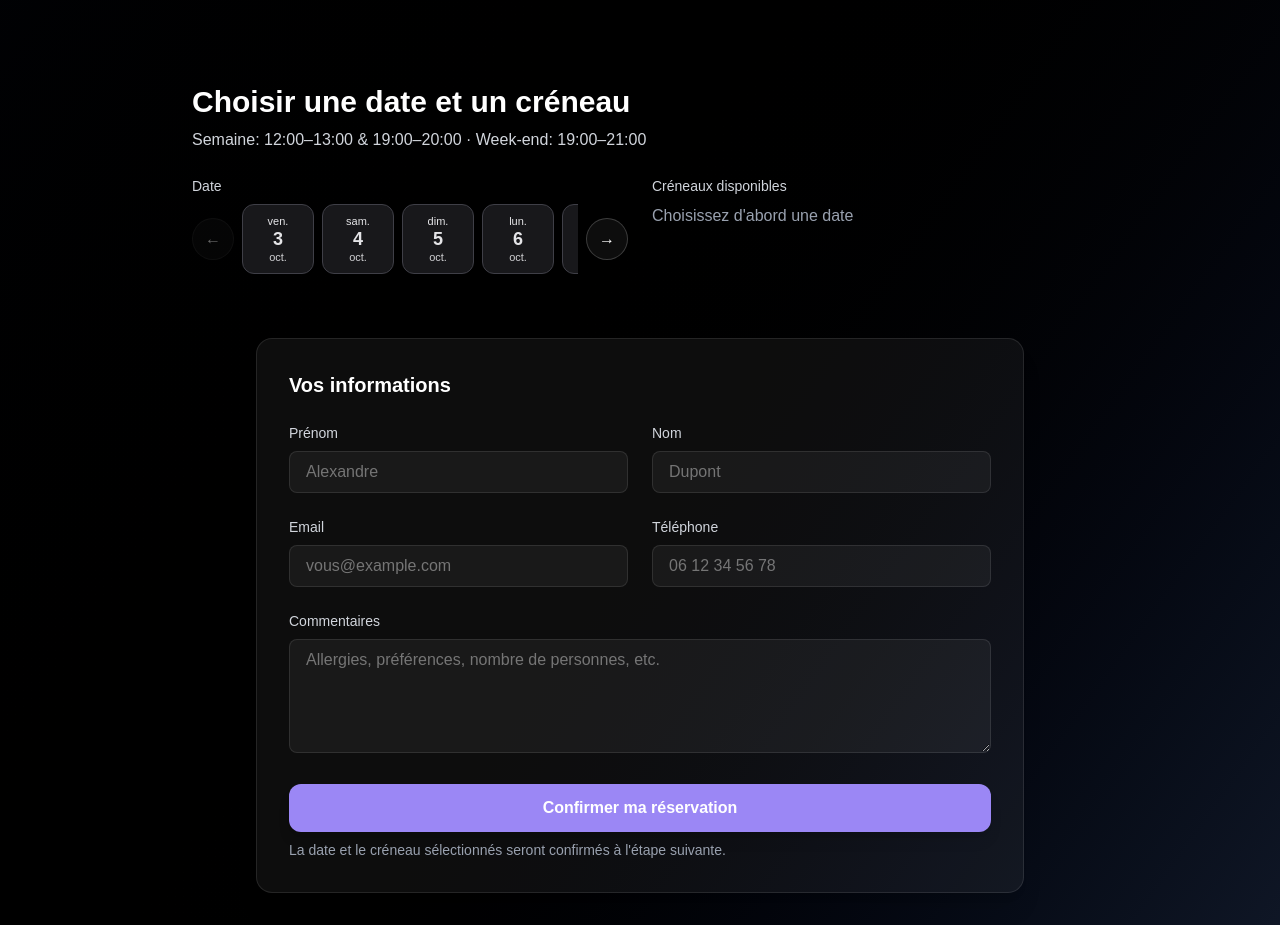
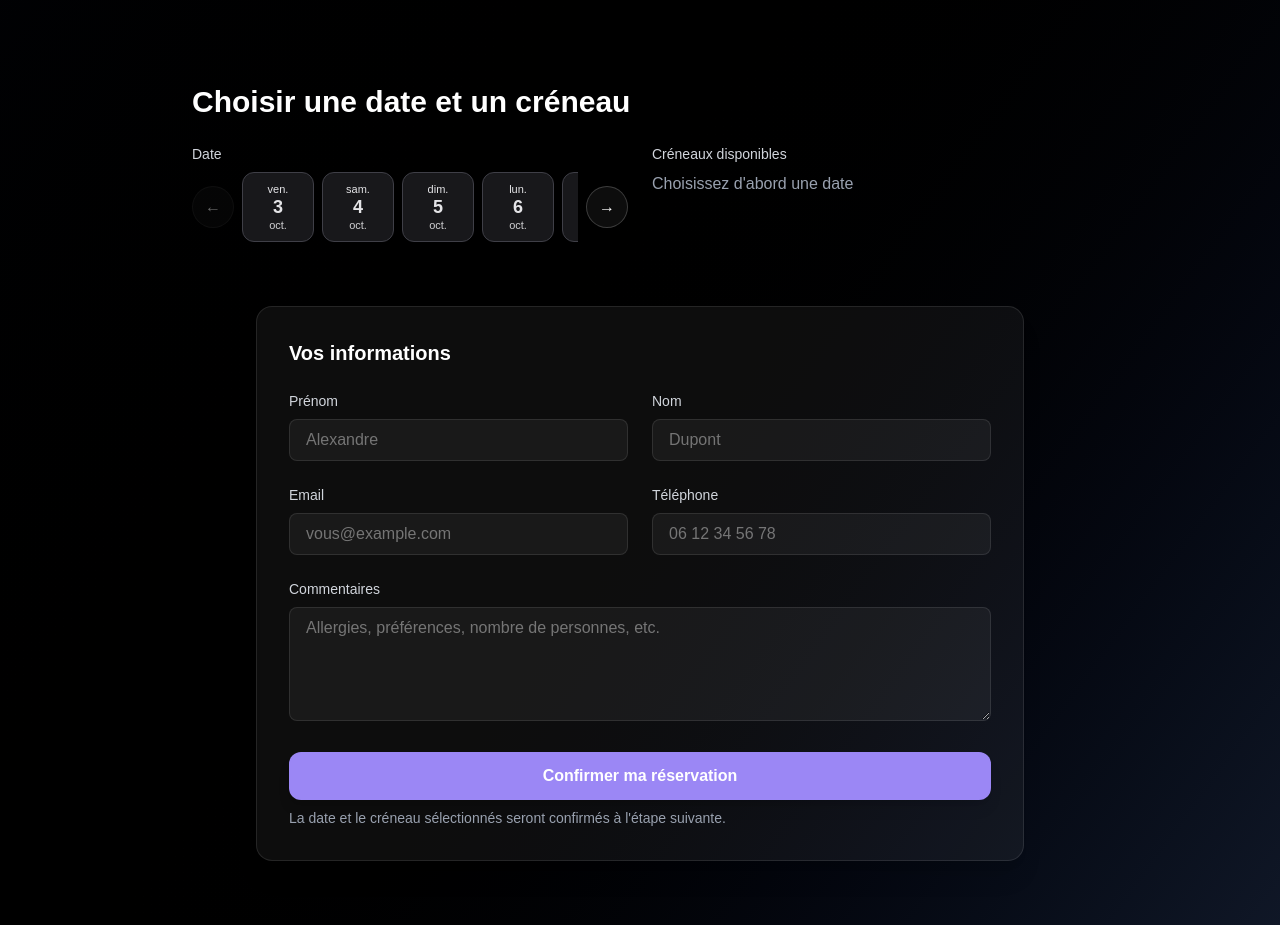
Before and after one commit to Albiatour/next-app, a Next.js app: page / in a window 1280 px wide. Shown: the part 780-1705 px from the top of the page. Built offline with nearby package versions, Linux system fonts and the light colour scheme.

Commit message:
fix sans phrase inutile

```diff
--- a/app/page.js
+++ b/app/page.js
@@ -94,7 +94,6 @@ export default function Home() {
       <section id="booking" ref={bookingRef} className="px-6 py-16">
         <div className="mx-auto max-w-4xl">
           <h2 className="text-2xl sm:text-3xl font-bold">Choisir une date et un créneau</h2>
-          <p className="mt-2 text-gray-300">Semaine: 12:00–13:00 & 19:00–20:00 · Week-end: 19:00–21:00</p>
 
           <div className="mt-6 grid gap-6 md:grid-cols-2">
             <div>
```
